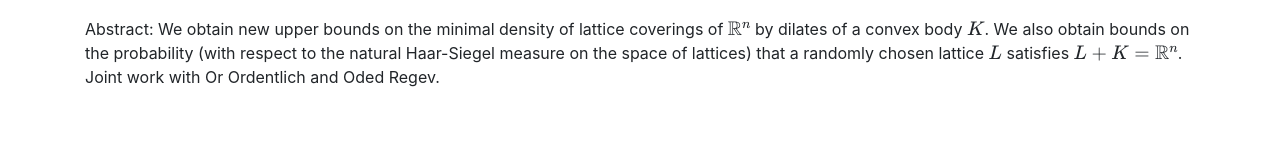
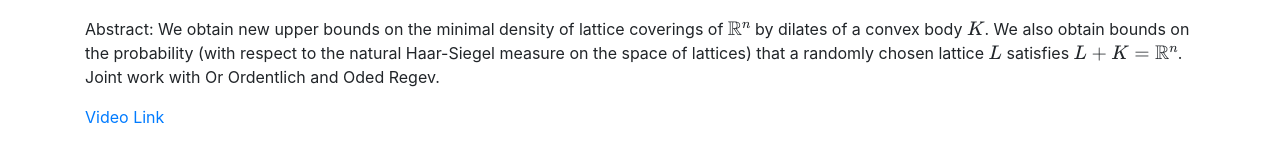
Before and after one commit to lively-cat-lover/DAHD-webinar, a Jekyll site: the page built from _posts/2020-06-10-Barak-Weiss.md, in a window 1280 px wide. Shown: the part 189-351 px from the top of the page. Built offline with Jekyll 4.4.1, drawn with Linux system fonts in a browser that asks for light colours; formulas are drawn with MathJax 3.

Commit message:
add video link for barak's talk

```diff
--- a/_posts/2020-06-10-Barak-Weiss.md
+++ b/_posts/2020-06-10-Barak-Weiss.md
@@ -8,3 +8,5 @@ categories: Diophantine approximation
 ---
 
 Abstract: We obtain new upper bounds on the minimal density of lattice coverings of $\mathbb{R}^n$ by dilates of a convex body $K$. We also obtain bounds on the probability (with respect to the natural Haar-Siegel measure on the space of lattices) that a randomly chosen lattice $L$ satisfies $L+K=\mathbb{R}^n$. Joint work with Or Ordentlich and Oded Regev.
+
+[Video Link](https://drive.google.com/file/d/1MyV9Tj3sAWwS37yNpgd8rbHgd-U0yGta)
```
